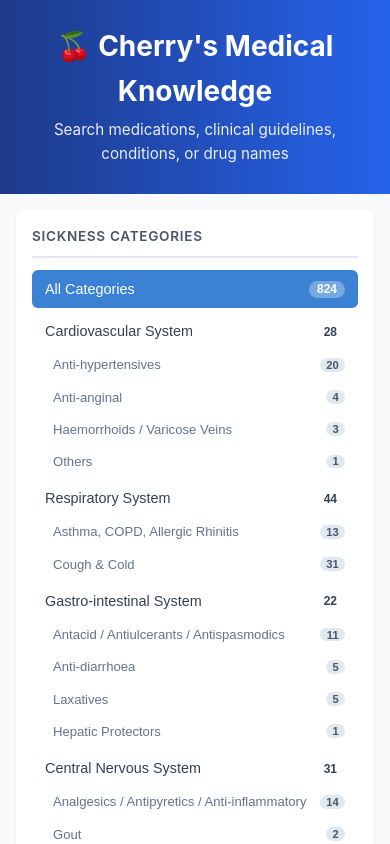
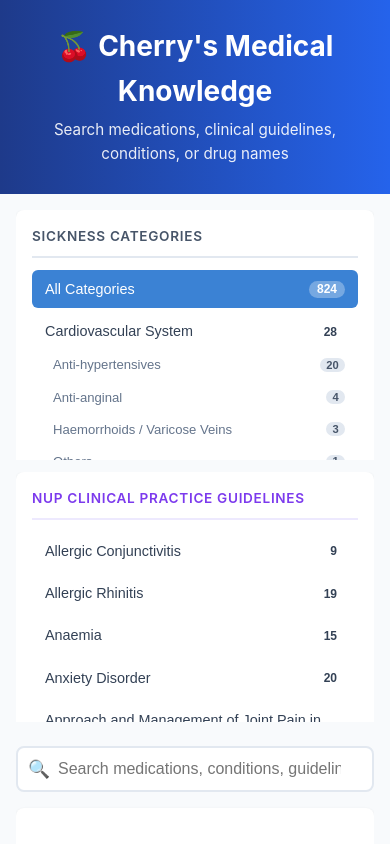
Before and after one commit to seahkailer/cherrys-medical-knowledge, a React (Vite) app: page / in a window 390 px wide. Shown: the top 844 px of the page. Built offline with nearby package versions, Linux system fonts and the light colour scheme.

Commit message:
feat: split sidebar into two columns — Sickness Categories and NUP Guidelines side by side with independent scroll

```diff
--- a/src/App.css
+++ b/src/App.css
@@ -34,10 +34,13 @@
 .app-main {
   display: flex;
   flex: 1;
-  max-width: 1200px;
+  max-width: 1600px;
   margin: 0 auto;
   padding: 1.5rem;
   gap: 1.5rem;
+  /* fill the viewport height so sidebar columns can scroll independently */
+  height: calc(100vh - 120px);
+  overflow: hidden;
 }
 
 .app-footer {
@@ -50,8 +53,46 @@
 
 /* ===== Sidebar ===== */
 .sidebar {
-  width: 260px;
+  display: flex;
+  flex-direction: row;
+  gap: 0.75rem;
   flex-shrink: 0;
+  width: 520px;
+  /* sidebar itself doesn't scroll — each column does */
+  overflow: hidden;
+}
+
+.sidebar-col {
+  flex: 1;
+  overflow-y: auto;
+  /* smooth scroll on iOS */
+  -webkit-overflow-scrolling: touch;
+  /* subtle scrollbar */
+  scrollbar-width: thin;
+  scrollbar-color: #cbd5e1 transparent;
+}
+
+.sidebar-col::-webkit-scrollbar {
+  width: 4px;
+}
+.sidebar-col::-webkit-scrollbar-track {
+  background: transparent;
+}
+.sidebar-col::-webkit-scrollbar-thumb {
+  background-color: #cbd5e1;
+  border-radius: 2px;
+}
+
+/* CPG column heading matches the drug column style but purple */
+.cpg-sidebar-heading {
+  font-size: 0.85rem !important;
+  font-weight: 600 !important;
+  text-transform: uppercase !important;
+  letter-spacing: 0.05em !important;
+  color: #7c3aed !important;
+  margin-bottom: 0.75rem !important;
+  border-bottom: 2px solid #ede9fe !important;
+  padding-bottom: 0.5rem !important;
 }
 
 .category-section {
@@ -183,6 +224,7 @@
   display: flex;
   flex-direction: column;
   overflow: hidden;
+  min-width: 0;
 }
 
 .results-container {
@@ -425,18 +467,39 @@
 }
 
 /* ===== Responsive ===== */
-@media (max-width: 768px) {
+@media (max-width: 900px) {
   .app-main {
     flex-direction: column;
+    height: auto;
+    overflow: visible;
     padding: 1rem;
   }
 
   .sidebar {
     width: 100%;
+    flex-direction: row;
+    overflow: visible;
+    max-height: none;
+  }
+
+  .sidebar-col {
+    overflow-y: visible;
+    max-height: 300px;
+    overflow-y: auto;
   }
 
   .result-dosage {
     font-size: 0.8rem;
+  }
+}
+
+@media (max-width: 600px) {
+  .sidebar {
+    flex-direction: column;
+  }
+
+  .sidebar-col {
+    max-height: 250px;
   }
 }
 
@@ -667,20 +730,9 @@
   background-color: #eff6ff !important;
 }
 
-/* ===== CPG Sidebar Section ===== */
+/* ===== CPG Sidebar Section (legacy — kept for safety) ===== */
 .cpg-sidebar-section {
-  margin-top: 1.5rem;
-  border-top: 2px solid #e2e8f0;
-  padding-top: 1rem;
-}
-
-.cpg-sidebar-section h2 {
-  font-size: 0.75rem;
-  font-weight: 700;
-  text-transform: uppercase;
-  letter-spacing: 0.05em;
-  color: #7c3aed;
-  margin-bottom: 0.5rem;
+  margin-top: 0;
 }
 
 /* ===== CPG Detail View ===== */
--- a/src/App.tsx
+++ b/src/App.tsx
@@ -237,7 +237,8 @@ function App() {
 
       <main className="app-main">
         <aside className="sidebar">
-          {/* Locum Guide categories */}
+          {/* Sickness Categories column */}
+          <div className="sidebar-col sidebar-col-drugs">
             <CategoryFilter
               categories={filteredCategories}
               selectedCategory={selectedCategory}
@@ -247,10 +248,12 @@ function App() {
               categoryCounts={categoryCounts}
               totalEntries={totalEntries}
             />
+          </div>
 
-          {/* NUP CPG section */}
-          <div className="cpg-sidebar-section">
-            <h2>NUP Clinical Practice Guidelines</h2>
+          {/* NUP CPG column */}
+          <div className="sidebar-col sidebar-col-cpg">
+            <div className="category-section">
+              <h2 className="cpg-sidebar-heading">NUP Clinical Practice Guidelines</h2>
               <ul className="category-list">
                 {cpgDocuments.map((doc) => (
                   <li key={doc.id}>
@@ -259,7 +262,7 @@ function App() {
                       onClick={() => handleCategoryChange(doc.id)}
                     >
                       {doc.condition}
-                    <span className="count">{doc.sections.length} sections</span>
+                      <span className="count">{doc.sections.length}</span>
                     </button>
                     {selectedCategory === doc.id && (
                       <ul className="subcategory-list">
@@ -278,6 +281,7 @@ function App() {
                   </li>
                 ))}
               </ul>
+            </div>
           </div>
         </aside>
 
```
Lines whose indentation alone changed are shown as unchanged.
